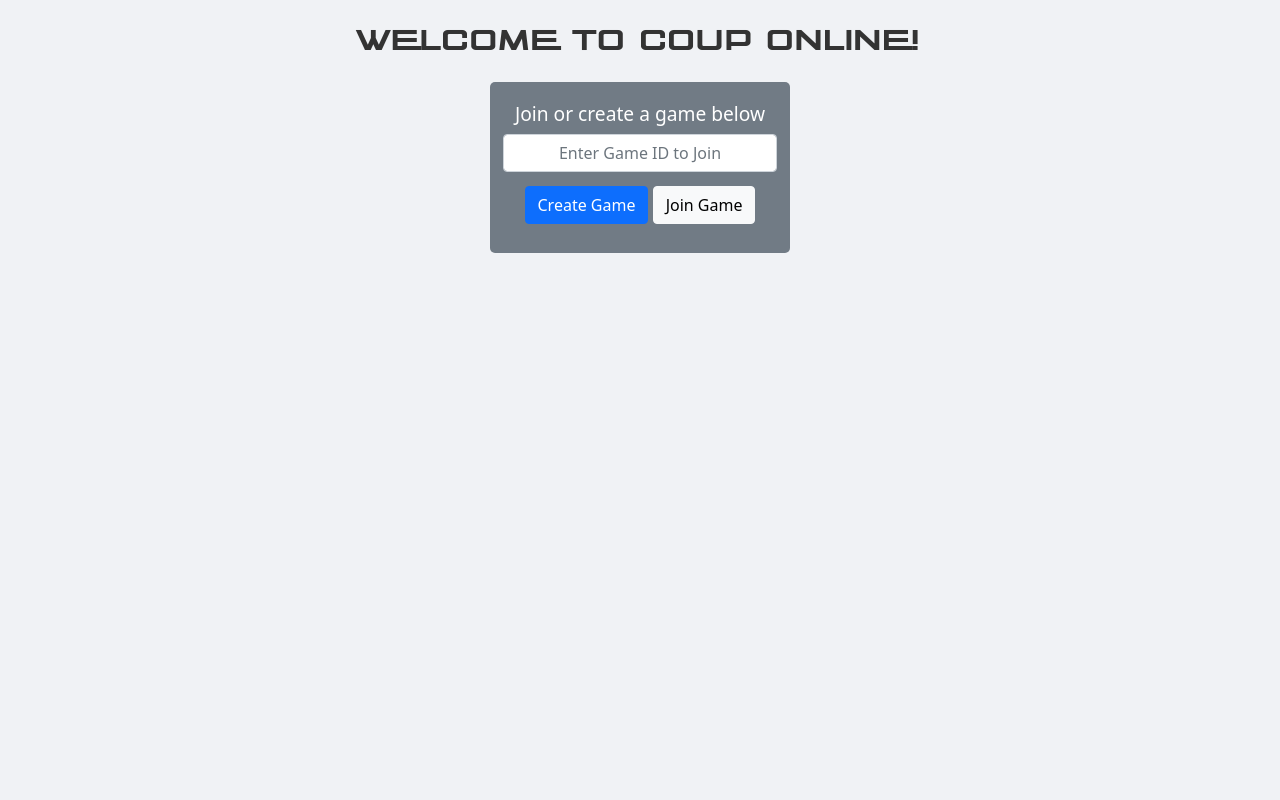
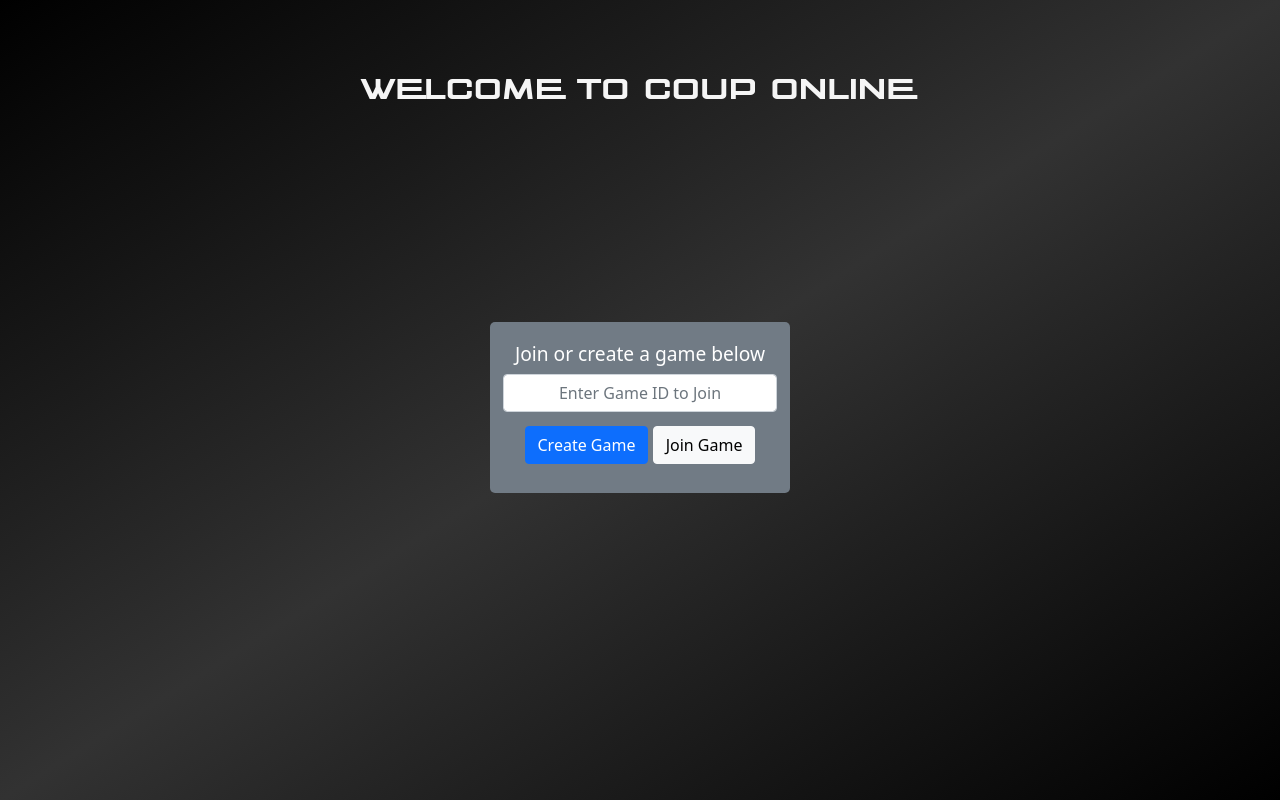
Before and after one commit to imconfusednow/django_site, a Django app: template coup/templates/coup/coup.html in a window 1280 px wide. Run offline with Django 3.2, Linux system fonts and the light colour scheme; the template is opened without the code that fills it, so the values that code supplies are empty; some libraries are stand-ins or nearby versions.

```diff
--- a/coup/static/coup/main.css
+++ b/coup/static/coup/main.css
@@ -9,8 +9,7 @@
 }
 
 body {
-  background: #f0f2f5;
-  color: #333333;
+  background: linear-gradient(to bottom right,black,#323232, black)
 }
 
 
@@ -18,11 +17,14 @@ body {
 {
   text-align:center;
     font-family: Coup;
+    margin:50px;
+    margin-bottom:200px;
 }
 
 .title-text
 {
   padding:1%;
+  color:whitesmoke;
 }
 
 #form-div
@@ -33,6 +35,7 @@ body {
   background-color:#717b85;
   padding:1%;
   border-radius: 5px;
+
 }
 
 #game-id
--- a/coup/templates/coup/coup.html
+++ b/coup/templates/coup/coup.html
@@ -4,7 +4,7 @@
     <script src="https://cdn.socket.io/4.4.0/socket.io.min.js" integrity="sha384-1fOn6VtTq3PWwfsOrk45LnYcGosJwzMHv+Xh/Jx5303FVOXzEnw0EpLv30mtjmlj" crossorigin="anonymous"></script>
     <script src="{% static 'coup/coup.js' %}"></script>
     <div class="title">
-        <h1 class="title-text">Welcome to Coup Online!</h1>
+        <h1 class="title-text">Welcome to Coup Online</h1>
     </div>
     <div id="form-div">
         <form id="login-form">
```
